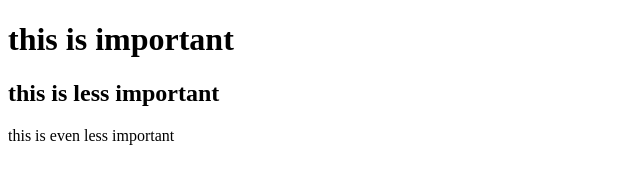
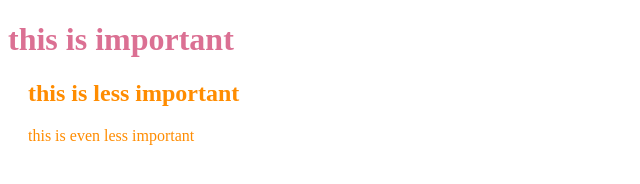
Before and after one commit to MrWeiDaren/289.101, a plain HTML site: page page 1.html in a window 1280 px wide. Shown: the whole page, without its empty margins (0-640 px from the left). Drawn offline with Linux system fonts and the light colour scheme.

Commit message:
added new style

```diff
--- a/page 1.html
+++ b/page 1.html
@@ -3,12 +3,24 @@
 
     <head>
         <title>page 1</title>
+        <style>
+            .important{
+                color:palevioletred;
+
+            }
+            .notsoimp{
+                color:darkorange;
+                margin-top:20px;
+                margin-left:20px;
+            }
+
+        </style>
     </head>
     <body>
 
-        <h1>this is important</h1>
-        <h2>this is less important</h2>
-        <p>this is even less important</p>
+        <h1 class="important">this is important</h1>
+        <h2 class="notsoimp">this is less important</h2>
+        <p class="notsoimp">this is even less important</p>
 
 
     </body>
```
